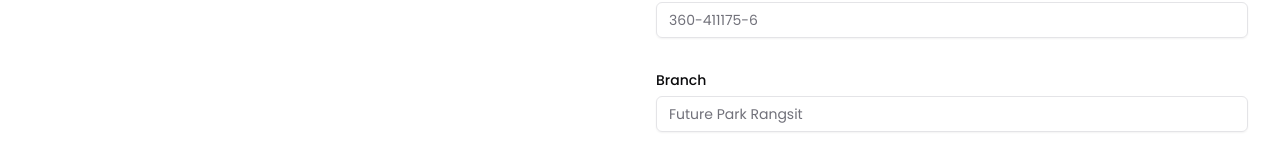
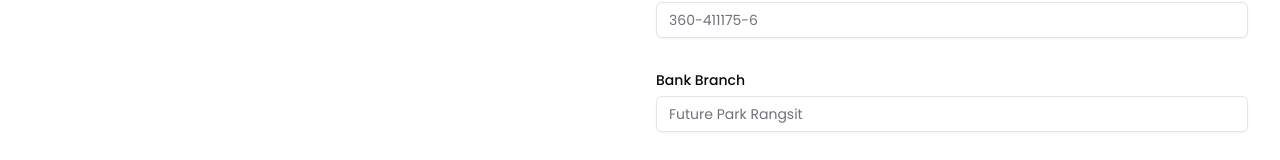
Before and after one commit to CP-RektMart/pic-me-pls-frontend, a Next.js app: page /profile in a window 1280 px wide. Shown: the part 777-937 px from the top of the page. Built offline with nearby package versions, Linux system fonts and the light colour scheme.

Commit message:
change placeholder

```diff
--- a/src/components/profile-page/index.tsx
+++ b/src/components/profile-page/index.tsx
@@ -126,7 +126,7 @@ export default function Profile({ isPhotographer }: ProfileProps) {
               </div>
 
               <div className='space-y-1.5'>
-                <p className='text-sm font-medium'>Branch</p>
+                <p className='text-sm font-medium'>Bank Branch</p>
                 <Input
                   placeholder='Future Park Rangsit'
                   {...register('bankBranch')}
```
